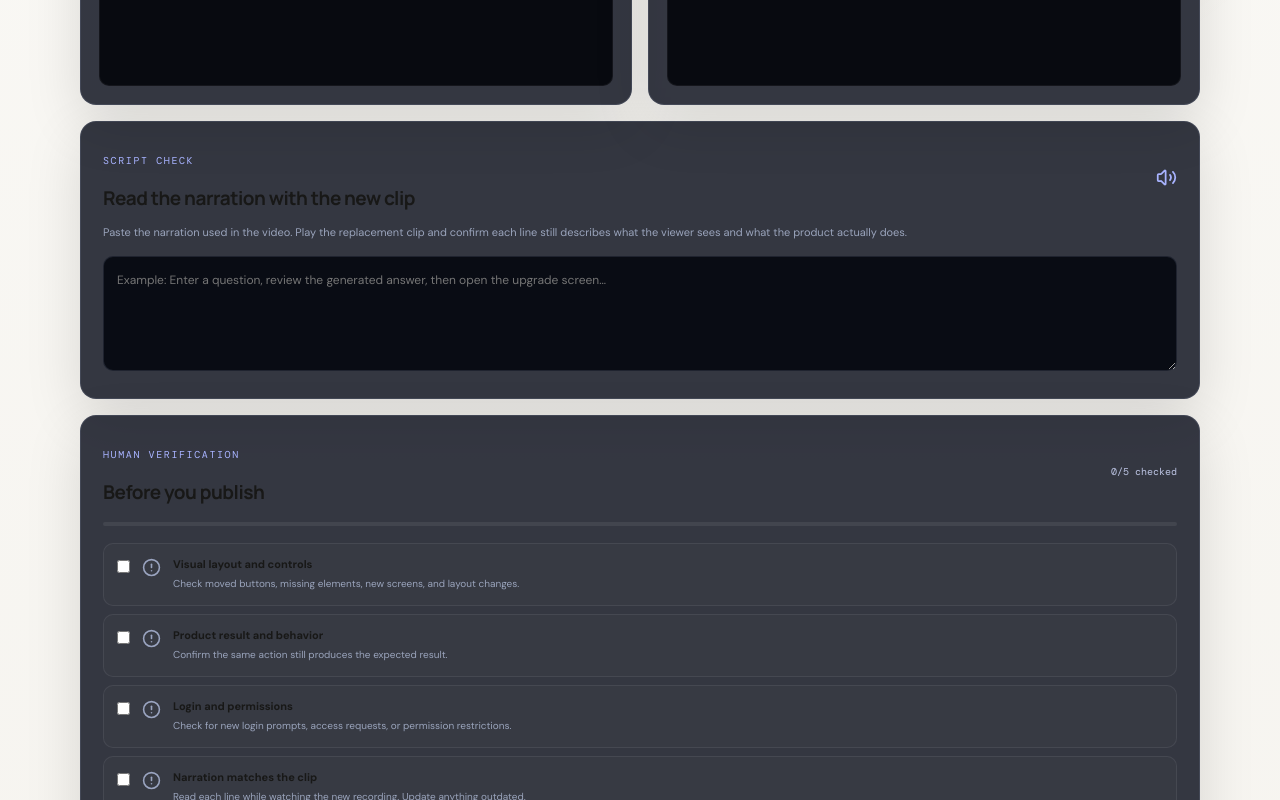
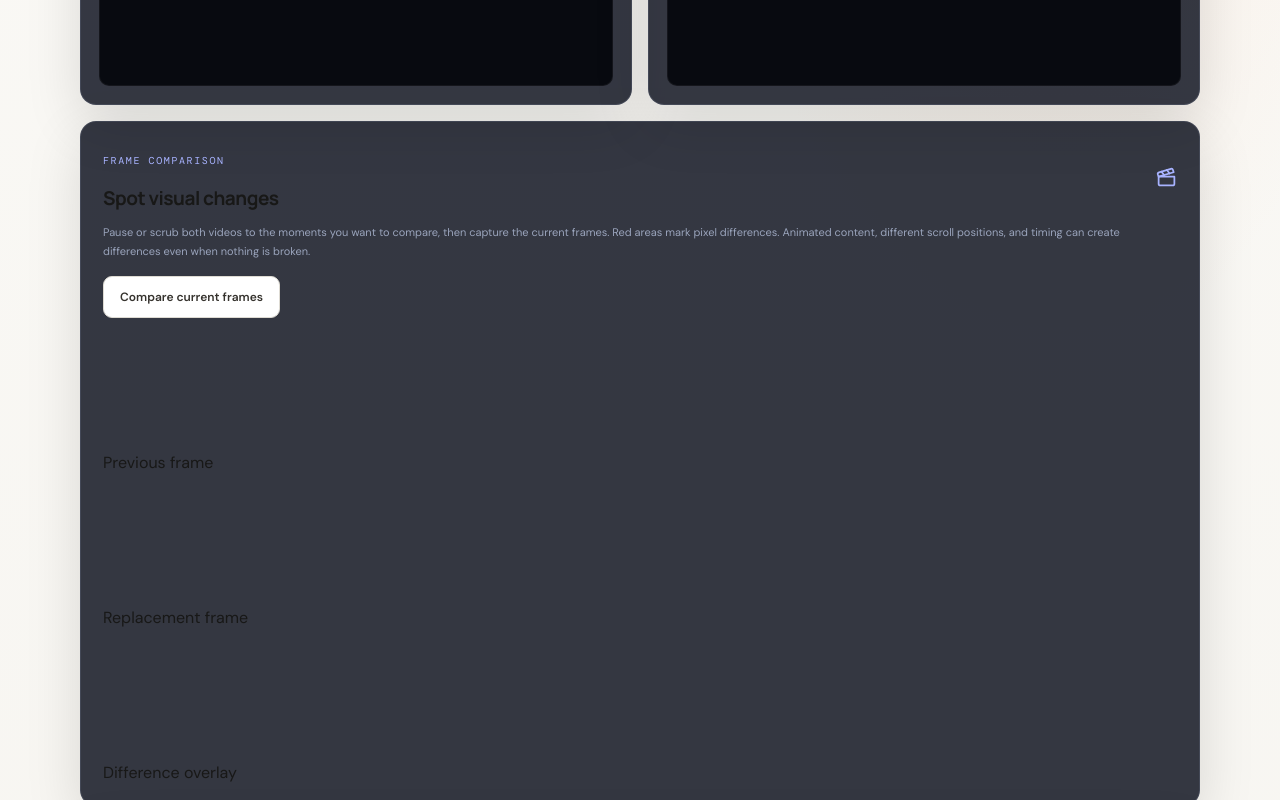
Before and after one commit to arhan1-hub/Cutlume, a Next.js app: page /review in a window 1280 px wide. Shown: the part 840-1640 px from the top of the page. Built offline with nearby package versions, Linux system fonts and the light colour scheme.

Commit message:
feat: compare paused frames from old and replacement demos

```diff
--- a/app/review/page.tsx
+++ b/app/review/page.tsx
@@ -1,7 +1,7 @@
 "use client";
 
 import Link from "next/link";
-import { useEffect, useMemo, useState } from "react";
+import { useEffect, useMemo, useRef, useState } from "react";
 import { ArrowLeft, CheckCircle2, CircleAlert, Clapperboard, FileVideo2, Play, RotateCcw, ShieldCheck, Volume2 } from "lucide-react";
 
 type ReviewItem = { id: string; title: string; detail: string; approved: boolean };
@@ -22,6 +22,12 @@ export default function DemoReviewPage() {
   const [items, setItems] = useState(initialItems);
   const [notes, setNotes] = useState("");
   const [reviewTitle, setReviewTitle] = useState("Demo refresh review");
+  const [visualDiff, setVisualDiff] = useState("");
+  const oldVideoRef = useRef<HTMLVideoElement>(null);
+  const newVideoRef = useRef<HTMLVideoElement>(null);
+  const oldFrameRef = useRef<HTMLCanvasElement>(null);
+  const newFrameRef = useRef<HTMLCanvasElement>(null);
+  const diffFrameRef = useRef<HTMLCanvasElement>(null);
 
   useEffect(() => () => { if (oldUrl) URL.revokeObjectURL(oldUrl); if (newUrl) URL.revokeObjectURL(newUrl); }, [oldUrl, newUrl]);
 
@@ -36,6 +42,39 @@ export default function DemoReviewPage() {
     const url = URL.createObjectURL(file);
     if (which === "old") { setOldUrl((previous) => { if (previous) URL.revokeObjectURL(previous); return url; }); setOldName(file.name); }
     else { setNewUrl((previous) => { if (previous) URL.revokeObjectURL(previous); return url; }); setNewName(file.name); }
+  }
+
+  function compareCurrentFrames() {
+    const oldVideo = oldVideoRef.current;
+    const newVideo = newVideoRef.current;
+    const oldCanvas = oldFrameRef.current;
+    const newCanvas = newFrameRef.current;
+    const diffCanvas = diffFrameRef.current;
+    if (!oldVideo || !newVideo || !oldCanvas || !newCanvas || !diffCanvas || oldVideo.readyState < 2 || newVideo.readyState < 2) {
+      setVisualDiff("Choose both clips and play or scrub each one until a frame is ready, then compare again.");
+      return;
+    }
+    const width = 480;
+    const height = 270;
+    for (const canvas of [oldCanvas, newCanvas, diffCanvas]) { canvas.width = width; canvas.height = height; }
+    const oldContext = oldCanvas.getContext("2d", { willReadFrequently: true });
+    const newContext = newCanvas.getContext("2d", { willReadFrequently: true });
+    const diffContext = diffCanvas.getContext("2d");
+    if (!oldContext || !newContext || !diffContext) { setVisualDiff("This browser could not prepare the frame comparison."); return; }
+    oldContext.drawImage(oldVideo, 0, 0, width, height);
+    newContext.drawImage(newVideo, 0, 0, width, height);
+    const before = oldContext.getImageData(0, 0, width, height);
+    const after = newContext.getImageData(0, 0, width, height);
+    const output = diffContext.createImageData(width, height);
+    let changed = 0;
+    for (let i = 0; i < before.data.length; i += 4) {
+      const delta = (Math.abs(before.data[i] - after.data[i]) + Math.abs(before.data[i + 1] - after.data[i + 1]) + Math.abs(before.data[i + 2] - after.data[i + 2])) / 3;
+      if (delta > 28) { changed++; output.data[i] = 255; output.data[i + 1] = 91; output.data[i + 2] = 74; output.data[i + 3] = 220; }
+      else { const gray = Math.round((before.data[i] + before.data[i + 1] + before.data[i + 2]) / 3 * 0.22); output.data[i] = gray; output.data[i + 1] = gray; output.data[i + 2] = gray; output.data[i + 3] = 255; }
+    }
+    diffContext.putImageData(output, 0, 0);
+    const percent = changed / (width * height) * 100;
+    setVisualDiff(`${percent.toFixed(1)}% of pixels differ between the frames currently shown. This is a visual signal only—not proof that product behavior, permissions, or narration match.`);
   }
 
   function toggleItem(id: string) {
@@ -82,14 +121,21 @@ export default function DemoReviewPage() {
             <div className="review-clip-head"><span className="review-clip-number">01</span><div><h2>Previous clip</h2><p>The version you already published</p></div></div>
             <label className="review-upload" htmlFor="old-clip"><FileVideo2 size={21} /><span><strong>{oldName || "Choose previous video"}</strong><small>MP4, WebM, or another browser-playable video</small></span><span className="review-upload-action">Browse</span></label>
             <input className="review-file-input" id="old-clip" type="file" accept="video/*" onChange={(e) => chooseFile("old", e.target.files?.[0])} />
-            {oldUrl ? <video className="review-video" src={oldUrl} controls playsInline preload="metadata" /> : <div className="review-video-empty"><Play size={25} /><span>Previous clip preview</span></div>}
+            {oldUrl ? <video ref={oldVideoRef} className="review-video" src={oldUrl} controls playsInline preload="metadata" /> : <div className="review-video-empty"><Play size={25} /><span>Previous clip preview</span></div>}
           </article>
           <article className="review-clip-card review-clip-new">
             <div className="review-clip-head"><span className="review-clip-number">02</span><div><h2>Replacement clip</h2><p>The refreshed recording to publish</p></div></div>
             <label className="review-upload" htmlFor="new-clip"><FileVideo2 size={21} /><span><strong>{newName || "Choose replacement video"}</strong><small>Use the new export you want to publish</small></span><span className="review-upload-action">Browse</span></label>
             <input className="review-file-input" id="new-clip" type="file" accept="video/*" onChange={(e) => chooseFile("new", e.target.files?.[0])} />
-            {newUrl ? <video className="review-video" src={newUrl} controls playsInline preload="metadata" /> : <div className="review-video-empty"><Play size={25} /><span>Replacement clip preview</span></div>}
+            {newUrl ? <video ref={newVideoRef} className="review-video" src={newUrl} controls playsInline preload="metadata" /> : <div className="review-video-empty"><Play size={25} /><span>Replacement clip preview</span></div>}
           </article>
+        </section>
+        <section className="review-section review-visual-diff">
+          <div className="review-section-heading"><div><p className="eyebrow">FRAME COMPARISON</p><h2>Spot visual changes</h2></div><Clapperboard size={21} /></div>
+          <p className="review-help">Pause or scrub both videos to the moments you want to compare, then capture the current frames. Red areas mark pixel differences. Animated content, different scroll positions, and timing can create differences even when nothing is broken.</p>
+          <button type="button" className="button button-secondary" onClick={compareCurrentFrames}>Compare current frames</button>
+          {visualDiff && <p className="review-diff-result" role="status">{visualDiff}</p>}
+          <div className="review-diff-grid"><div><span>Previous frame</span><canvas ref={oldFrameRef} aria-label="Previous clip frame" /></div><div><span>Replacement frame</span><canvas ref={newFrameRef} aria-label="Replacement clip frame" /></div><div><span>Difference overlay</span><canvas ref={diffFrameRef} aria-label="Pixel difference overlay" /></div></div>
         </section>
         <section className="review-section">
           <div className="review-section-heading"><div><p className="eyebrow">SCRIPT CHECK</p><h2>Read the narration with the new clip</h2></div><Volume2 size={21} /></div>
```
